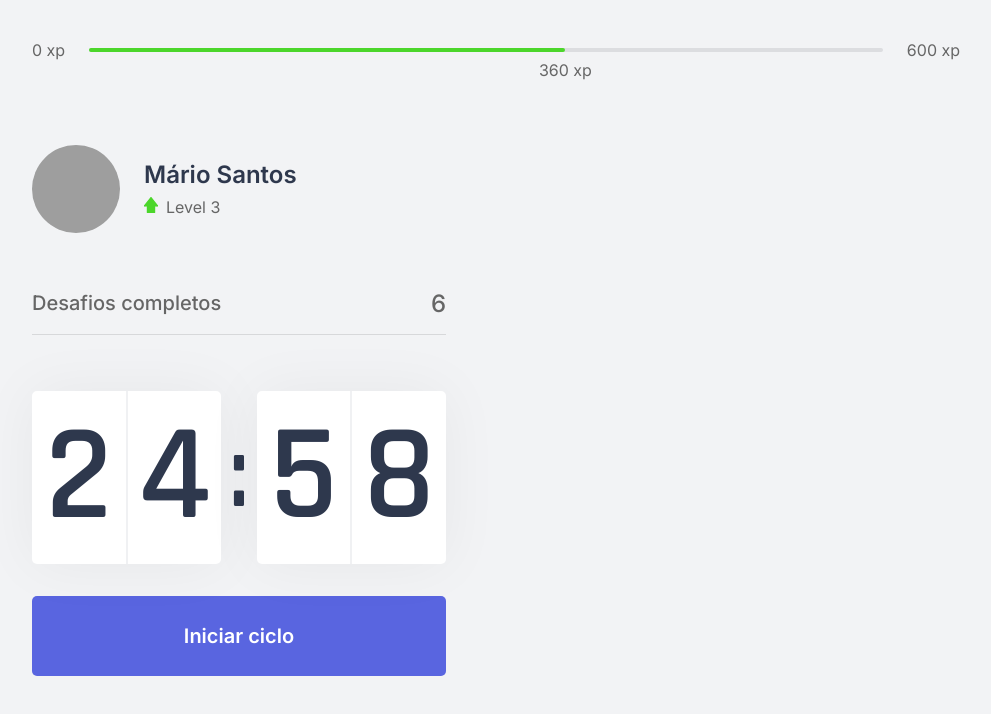
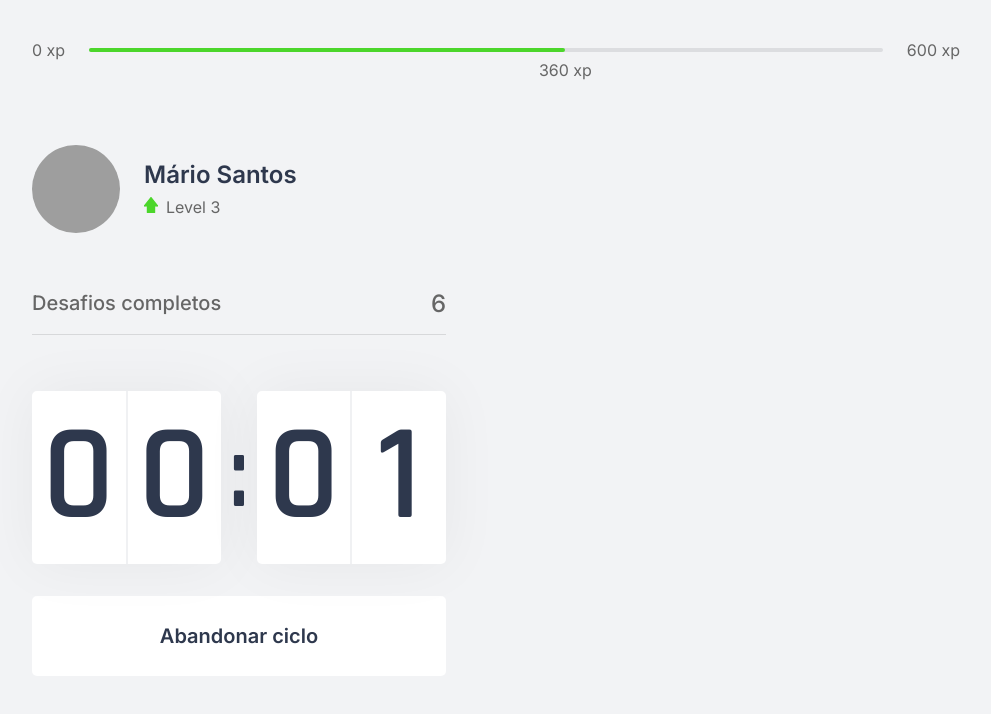
Before and after one commit to mariosantosdev/4nlw-rocketseat, a Next.js app in the folder frontend/: page / in a window 1280 px wide. Both pictures are taken after a click on the button "Iniciar ciclo". Shown: the top 714 px of the page, without its empty margins (144-1135 px from the left). Built offline with nearby package versions, Linux system fonts and the light colour scheme; grey boxes are pictures that could not be loaded.

Commit message:
feat: Finished countdown

```diff
--- a/frontend/src/components/Countdown.tsx
+++ b/frontend/src/components/Countdown.tsx
@@ -6,9 +6,12 @@ interface CountDownProps {
     children?: ReactNode
 }
 
+let countdownTimeout: NodeJS.Timeout
+
 function CountDown(props: CountDownProps) {
-    const [time, setTime] = useState(25 * 60)
-    const [active, setActive] = useState(false)
+    const [time, setTime] = useState(0.05 * 60)
+    const [isActive, setIsActive] = useState(false)
+    const [hasFinished, setHasFinished] = useState(false)
 
     const minutes = Math.floor(time / 60)
     const seconds = time % 60
@@ -17,16 +20,25 @@ function CountDown(props: CountDownProps) {
     const [firstSeconds, lastSeconds] = String(seconds).padStart(2, '0').split('')
 
     function handleStartCountdown() {
-        setActive(true)
+        setIsActive(true)
+    }
+
+    function handleRestCountdown() {
+        clearTimeout(countdownTimeout)
+        setIsActive(false)
+        setTime(0.05 * 60)
     }
 
     useEffect(() => {
-        if (active && time > 0) {
-            setTimeout(() => {
+        if (isActive && time > 0) {
+            countdownTimeout = setTimeout(() => {
                 setTime(time - 1)
             }, 1000)
+        } else if (isActive && time === 0) {
+            setHasFinished(true)
+            setIsActive(false)
         }
-    }, [active, time])
+    }, [isActive, time])
 
     return (
         <React.Fragment>
@@ -41,6 +53,27 @@ function CountDown(props: CountDownProps) {
                     <span>{lastSeconds}</span>
                 </div>
             </div>
+            {hasFinished
+                ? (
+                    <button
+                        disabled
+                        className={styles.countdown_button}
+                    >
+                        Ciclo encerrado
+                    </button>
+                )
+                : (
+                    <React.Fragment>
+                        {isActive
+                            ? (
+                                <button
+                                    type="button"
+                                    onClick={handleRestCountdown}
+                                    className={`${styles.countdown_button} ${styles.countdown_button_active}`}
+                                >
+                                    Abandonar ciclo
+                                </button>
+                            ) : (
                                 <button
                                     type="button"
                                     onClick={handleStartCountdown}
@@ -48,6 +81,12 @@ function CountDown(props: CountDownProps) {
                                 >
                                     Iniciar ciclo
                                 </button>
+                            )
+                        }
+                    </React.Fragment>
+                )
+
+            }
         </React.Fragment>
     )
 }
--- a/frontend/src/components/styles/Countdown.module.css
+++ b/frontend/src/components/styles/Countdown.module.css
@@ -51,6 +51,22 @@
     transition: background-color 0.2s;
 }
 
-.countdown_button:hover {
+.countdown_button:not(:disabled):hover {
     background: var(--blue-dark);
 }
+
+.countdown_button:disabled {
+    background: var(--white);
+    color: var(--text);
+    cursor: not-allowed;
+}
+
+.countdown_button_active {
+    background-color: var(--white);
+    color: var(--title);
+}
+
+.countdown_button_active:not(:disabled):hover {
+    background: var(--red);
+    color: var(--white);
+}
```
Lines whose indentation alone changed are shown as unchanged.
